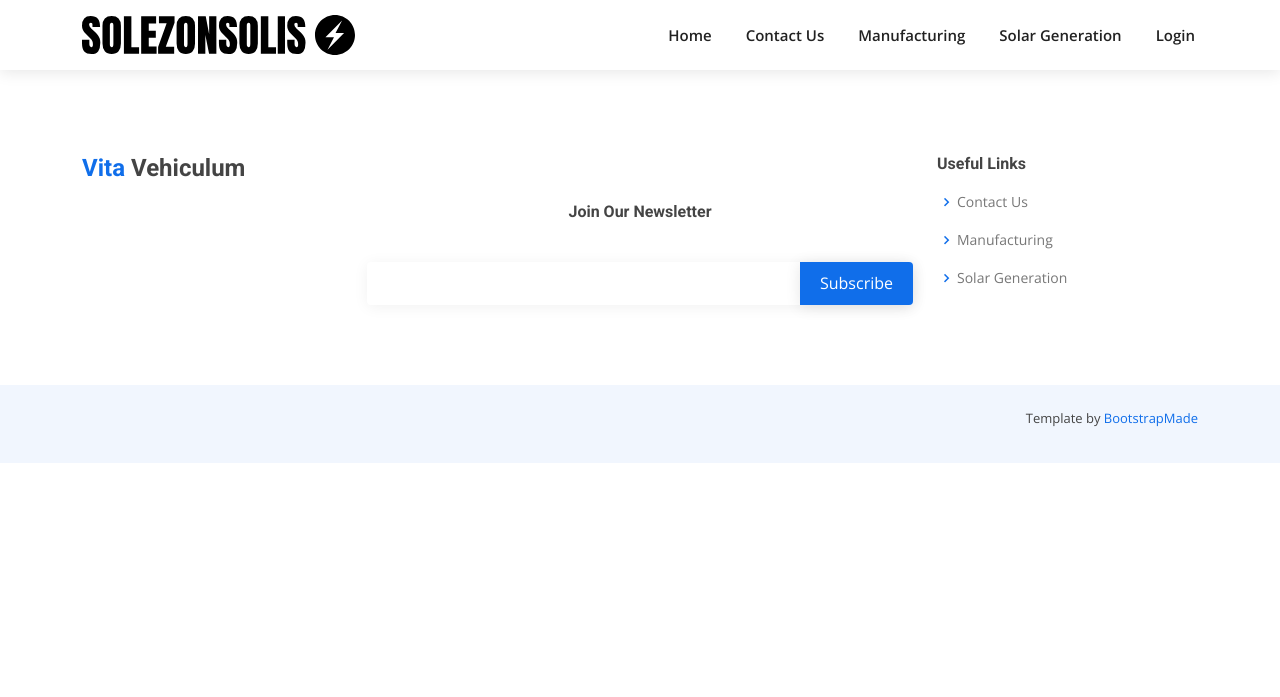
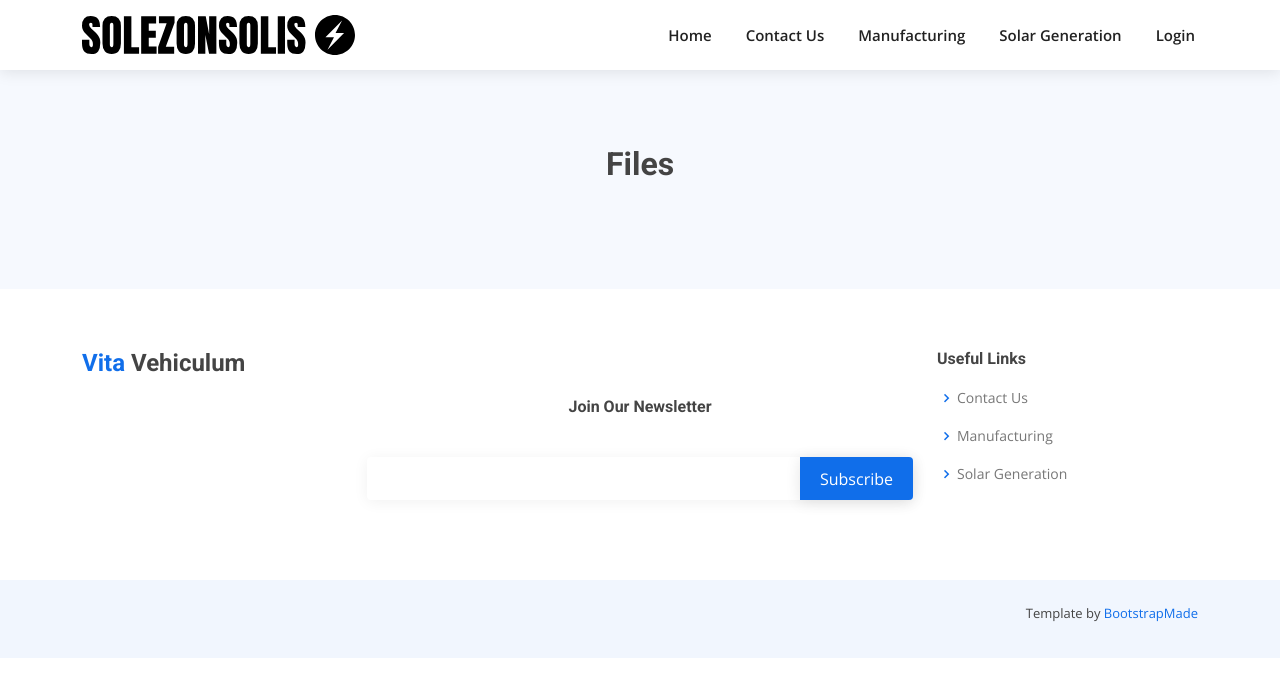
Before and after one commit to unex/CyberForce2022, a FastAPI app: template webzone/templates/admin.html in a window 1280 px wide. Shown: the top 697 px of the page. Run offline with FastAPI, Linux system fonts and the light colour scheme; the template is opened without the code that fills it, so the values that code supplies are empty; parts of the project's set-up code (start-up, migrations or seed data) failed here and were passed over; some libraries are stand-ins or nearby versions.

Commit message:
admin FTP functionality

```diff
--- a/webzone/app.py
+++ b/webzone/app.py
@@ -1,11 +1,13 @@
 import os
 import asyncio
-from typing import final
+from base64 import urlsafe_b64encode, urlsafe_b64decode
+from io import BytesIO
+
 
 from fastapi import FastAPI, Request, Depends, HTTPException, status
 from fastapi.staticfiles import StaticFiles
 from fastapi.templating import Jinja2Templates
-from fastapi.responses import RedirectResponse, JSONResponse
+from fastapi.responses import RedirectResponse, JSONResponse, StreamingResponse
 from starlette.exceptions import HTTPException as StarletteHTTPException
 
 from starlette.middleware.sessions import SessionMiddleware
@@ -20,6 +22,8 @@
 
 import ldap
 
+from ftplib import FTP
+
 
 SECRET_KEY = os.environ.get("SECRET_KEY", "this_should_be_configured")
 assert SECRET_KEY != "this_should_be_configured"
@@ -30,6 +34,10 @@
 
 # LDAP
 LDAP_URI = os.environ.get("LDAP_URI")
+
+# FTP
+FTP_URI = os.environ.get("FTP_URI")
+
 
 Base = declarative_base()
 
@@ -69,6 +77,7 @@
 app = FastAPI()
 app.mount("/assets", StaticFiles(directory="assets"), name="assets")
 templates = Jinja2Templates(directory="templates")
+templates.env.filters["b64"] = lambda s: urlsafe_b64encode(s.encode()).decode()
 
 app.add_middleware(SessionMiddleware, secret_key=SECRET_KEY)
 
@@ -140,9 +149,45 @@
     )
 
 
+def connect_ftp():
+    u, p = (
+        FTP_URI.replace("ftp://", "").split("@")[0].split(":")
+    )  # WHY DO I HAVE TO DO THIS MYSELF
+    addr = FTP_URI.split("@")[1]
+
+    return FTP(addr, u, p)
+
+
 @app.get("/admin/")
 def admin(request: Request, user: dict = Depends(is_admin)):
-    return templates.TemplateResponse("admin.html", {"request": request, "user": user})
+    files = []
+
+    with connect_ftp() as ftp:
+        ftp.retrlines(
+            "NLST", lambda file: files.append(file)  # callbacks what year is it
+        )
+
+    return templates.TemplateResponse(
+        "admin.html", {"request": request, "user": user, "files": files}
+    )
+
+
+@app.get("/admin/file/{file}")
+def admin_file(request: Request, file: str, user: dict = Depends(is_admin)):
+    fname = urlsafe_b64decode(
+        file
+    ).decode()  # not a security feature, just makes the urls less dumb
+
+    fp = BytesIO()
+
+    with connect_ftp() as ftp:
+        ftp.retrbinary(f"RETR {fname}", fp.write)
+
+    fp.seek(0)
+
+    return StreamingResponse(
+        fp, headers={"Content-Disposition": f'attachment; filename="{fname}"'}
+    )  # can't believe this works
 
 
 @app.get("/login/")
--- a/webzone/templates/admin.html
+++ b/webzone/templates/admin.html
@@ -1,6 +1,19 @@
 {% extends "base.html" %}
 {% block content %}
 
-Admin Page
+<main id="main">
+    <section class="section-bg">
+        <div class="container">
+            <div class="section-title">
+                <h3>Files</h3>
+            </div>
+            <ul>
+            {% for file in files %}
+                <li>{{ file }} <a href="{{ url_for('admin_file', file=file | b64) }}">download</a></li>
+            {% endfor %}
+            </ul>
+        </div>
+    </section>
+</main>
 
 {% endblock %}
```
